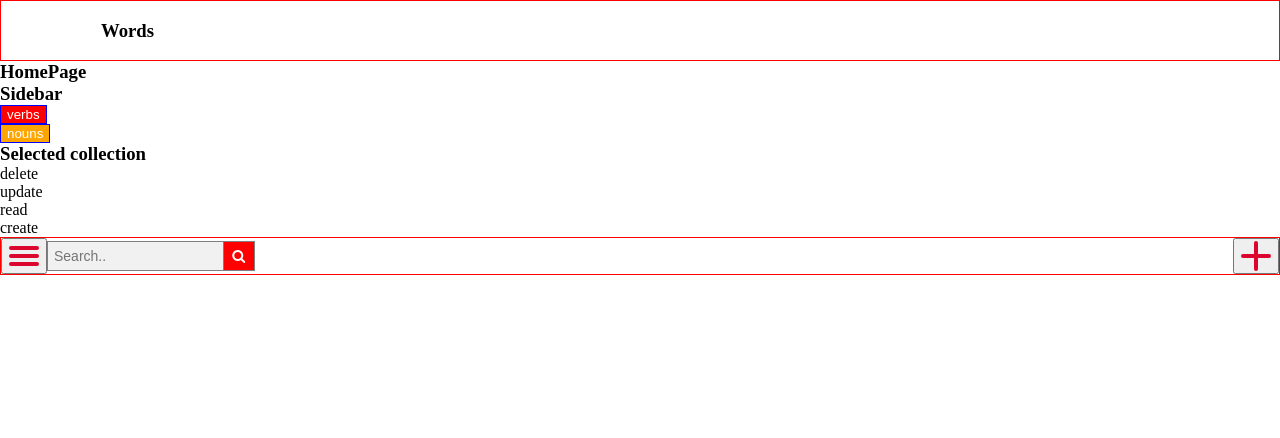
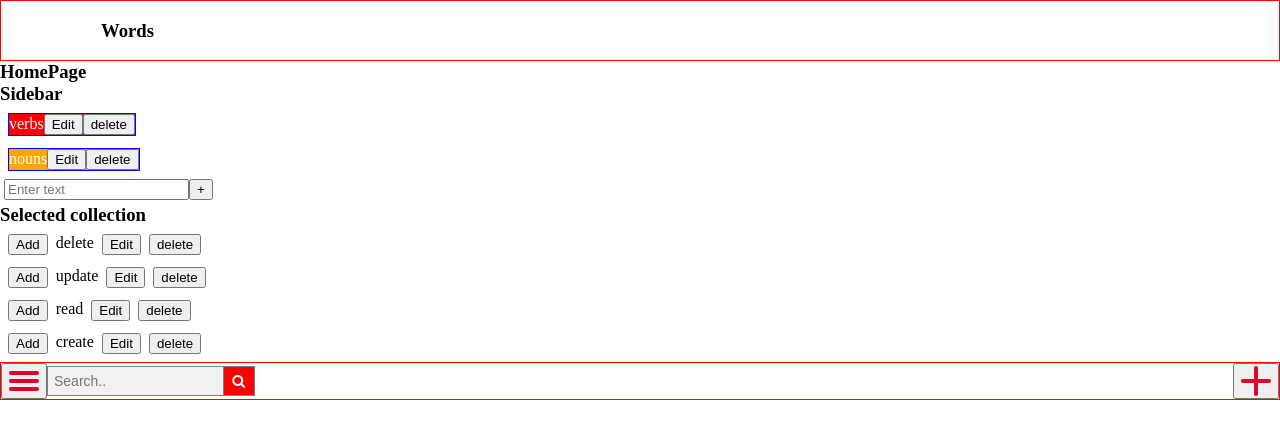
Before and after one commit to sergeyzoloto/react-dictionary, a React (Create React App) app: page / in a window 1280 px wide. Shown: the top 438 px of the page. Built offline with nearby package versions, Linux system fonts and the light colour scheme.

Commit message:
home page created

```diff
--- a/src/components/Pages/HomePage/Collection/Collection.js
+++ b/src/components/Pages/HomePage/Collection/Collection.js
@@ -41,16 +41,70 @@ const Collection = () => {
     <>
       <div className="collection-list">
         <h3>Selected collection</h3>
-        {selectedWords.map((item) => {
-          return (
-            <div className="word-item" key={item.id}>
-              {item.word}
-            </div>
-          );
+        {selectedWords.map((word) => {
+          return <Word word={word} key={word.id} />;
         })}
       </div>
     </>
   );
 };
 
+function Word({ word }) {
+  const context = useWordsContext();
+  const { deleteWord, updateWord } = context;
+
+  const [isEditing, setIsEditing] = useState(false);
+
+  let wordContent;
+
+  if (isEditing) {
+    wordContent = (
+      <>
+        <input
+          value={word.word}
+          onChange={(event) => {
+            updateWord({ id: word.id, word: event.target.value });
+          }}
+        />
+        <button onClick={() => setIsEditing(false)}>Save</button>
+      </>
+    );
+  } else {
+    wordContent = (
+      <>
+        <div>{word.word}</div>
+        <label>
+          <button
+            onClick={() => {
+              setIsEditing(true);
+            }}
+          >
+            Edit
+          </button>
+        </label>
+      </>
+    );
+  }
+
+  return (
+    <div className="word-container">
+      <label>
+        <button
+          onClick={() => {
+            console.log('open adding to a collection');
+          }}
+        >
+          Add
+        </button>
+      </label>
+
+      {wordContent}
+
+      <label>
+        <button onClick={() => deleteWord(word.id)}>delete</button>
+      </label>
+    </div>
+  );
+}
+
 export default Collection;
--- a/src/components/Pages/HomePage/HomePage.css
+++ b/src/components/Pages/HomePage/HomePage.css
@@ -11,3 +11,20 @@
   background-color: orange;
   color: white;
 }
+
+.hidden-btn {
+  display: none;
+}
+
+.word-container,
+.collection-item,
+.form-container {
+  display: flex;
+  flex-direction: row;
+  margin: 4px;
+}
+
+.word-container > *,
+.collection-item > * {
+  margin: 4px;
+}
--- /dev/null
+++ b/src/components/Pages/HomePage/Sidebar/AddNewCollection.js
@@ -0,0 +1,35 @@
+import React, { useState } from 'react';
+import { useWordsContext } from '../../../../context/GlobalState';
+import { v4 } from 'uuid';
+
+function AddNewCollection() {
+  const [text, setText] = useState('');
+  const context = useWordsContext();
+  const { addCollection } = context;
+
+  function onSubmit(event) {
+    event.preventDefault();
+    const newCollection = { id: v4(), title: text, words: [] };
+    addCollection(newCollection);
+  }
+
+  return (
+    <div>
+      <form onSubmit={onSubmit} className="form-container">
+        <div className="form-control">
+          <input
+            type="text"
+            value={text}
+            onChange={(event) => {
+              setText(event.target.value);
+            }}
+            placeholder="Enter text"
+          ></input>
+        </div>
+        <button>+</button>
+      </form>
+    </div>
+  );
+}
+
+export default AddNewCollection;
--- a/src/components/Pages/HomePage/Sidebar/CollectionButton.js
+++ b/src/components/Pages/HomePage/Sidebar/CollectionButton.js
@@ -1,8 +1,42 @@
-import React from 'react';
+import React, { useState } from 'react';
 import { useWordsContext } from '../../../../context/GlobalState';
 
 const CollectionButton = ({ collection }) => {
   const context = useWordsContext();
+  const { deleteCollection, updateCollection } = context;
+
+  const [isEditing, setIsEditing] = useState(false);
+  let collectionContent;
+
+  if (isEditing) {
+    collectionContent = (
+      <>
+        <input
+          value={collection.title}
+          onChange={(event) => {
+            updateCollection({ ...collection, title: event.target.value });
+          }}
+        />
+        <button onClick={() => setIsEditing(false)}>Save</button>
+      </>
+    );
+  } else {
+    collectionContent = (
+      <>
+        {collection.title}
+        <label>
+          <button
+            onClick={() => {
+              setIsEditing(true);
+            }}
+          >
+            Edit
+          </button>
+        </label>
+      </>
+    );
+  }
+
   const clickHandler = (event) => {
     event.preventDefault();
     if (collection.isActive) {
@@ -14,17 +48,21 @@ const CollectionButton = ({ collection }) => {
 
   return (
     <>
-      <button
+      <label
         className={
           collection.isActive
             ? 'collection-item-active'
             : 'collection-item-inactive'
         }
-        onClick={clickHandler}
-        value={collection.id}
       >
-        {collection.title}
-      </button>
+        <button
+          className="hidden-btn"
+          onClick={clickHandler}
+          value={collection.id}
+        ></button>
+        {collectionContent}
+        <button onClick={() => deleteCollection(collection.id)}>delete</button>
+      </label>
     </>
   );
 };
--- a/src/components/Pages/HomePage/Sidebar/Sidebar.js
+++ b/src/components/Pages/HomePage/Sidebar/Sidebar.js
@@ -1,18 +1,19 @@
 import React from 'react';
 import { useWordsContext } from '../../../../context/GlobalState';
 import CollectionButton from './CollectionButton';
+import AddNewCollection from './AddNewCollection';
 
 const Sidebar = () => {
   const context = useWordsContext();
-  console.log(context.data.collections);
   return (
     <>
       <h3>Sidebar</h3>
       {context.data.collections.map((item) => (
-        <div key={item.id}>
+        <div className="collection-item" key={item.id}>
           <CollectionButton collection={item} />
         </div>
       ))}
+      <AddNewCollection />
     </>
   );
 };
--- /dev/null
+++ b/src/components/Pages/WordPage/WordPage.js
@@ -0,0 +1,13 @@
+import React from 'react';
+import { useParams } from 'react-router';
+
+const WordPage = () => {
+  const { id } = useParams();
+  return (
+    <>
+      <h3>WordPage: {id}</h3>
+    </>
+  );
+};
+
+export default WordPage;
--- a/src/components/Router/Router.js
+++ b/src/components/Router/Router.js
@@ -3,6 +3,7 @@ import { Route, Routes, BrowserRouter } from 'react-router-dom';
 import Footer from '../Footer/Footer.js';
 import Header from '../Header/Header.js';
 import HomePage from '../Pages/HomePage/HomePage.js';
+import WordPage from '../Pages/WordPage/WordPage.js';
 
 const CustomRouter = () => {
   return (
@@ -11,6 +12,7 @@ const CustomRouter = () => {
       <BrowserRouter>
         <Routes>
           <Route path="/" element={<HomePage />} />
+          <Route path="/:id" element={<WordPage />} />
         </Routes>
       </BrowserRouter>
       <Footer />
```
